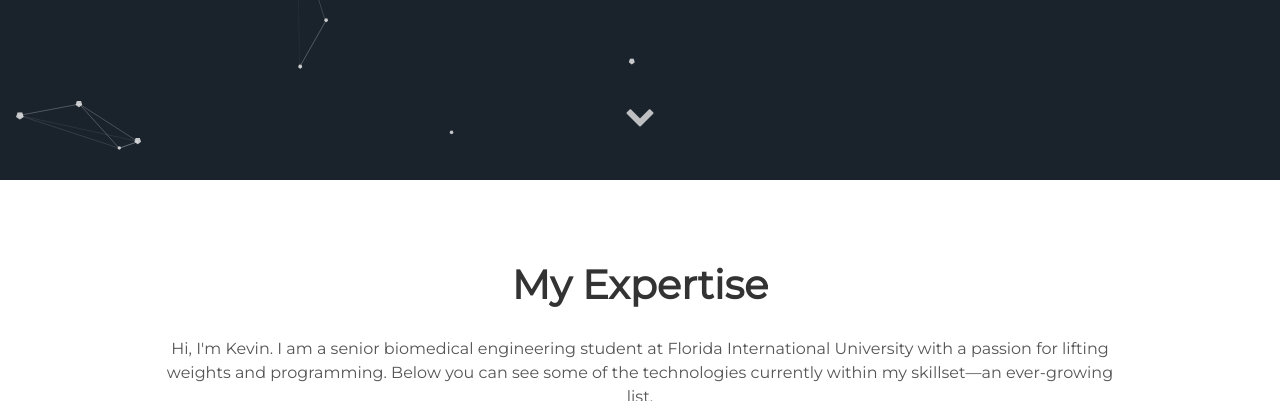
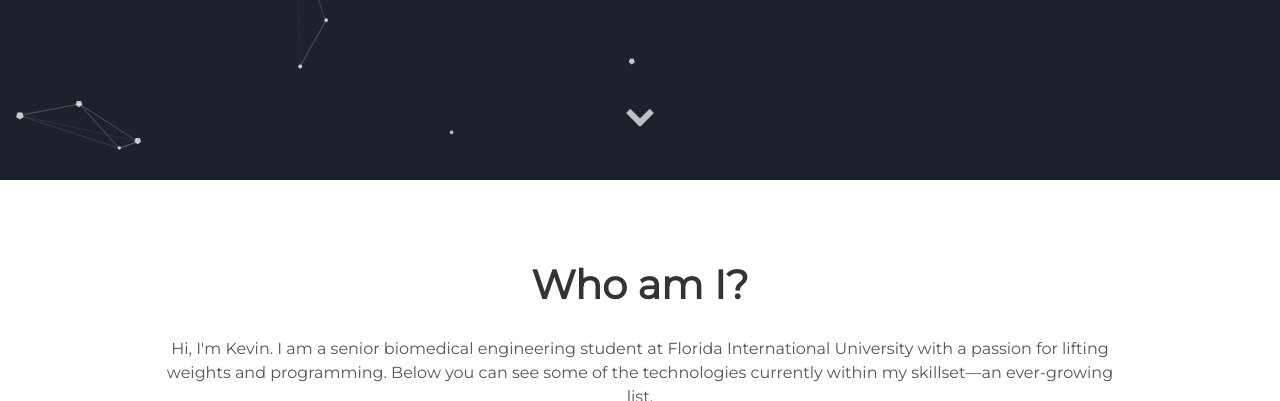
Before and after one commit to kcfusco/kcfusco.github.io, a Jekyll site: the page built from index.html, in a window 1280 px wide and 900 px high, scrolled down 720 px, cut to the strip 0-401 px from the top of the window. Built offline with Jekyll 4.4.1, drawn with Linux system fonts in a browser that asks for light colours.

Commit message:
Update about.html

```diff
--- a/_includes/about.html
+++ b/_includes/about.html
@@ -1,5 +1,5 @@
  <div class="user-details">
-  <h1> My Expertise </h1>
+  <h1> Who am I? </h1>
   <p> {{site.user_description}} </p>
 </div>
   <div class="user">
```
